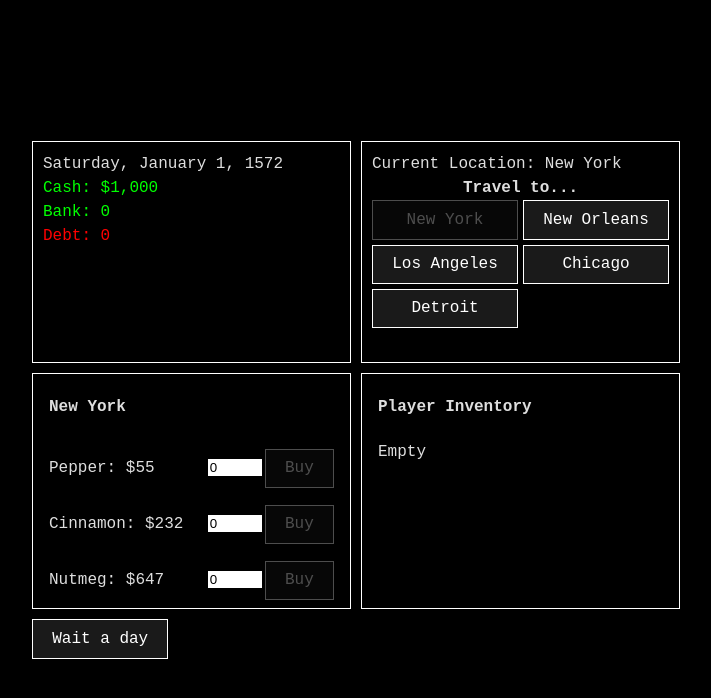
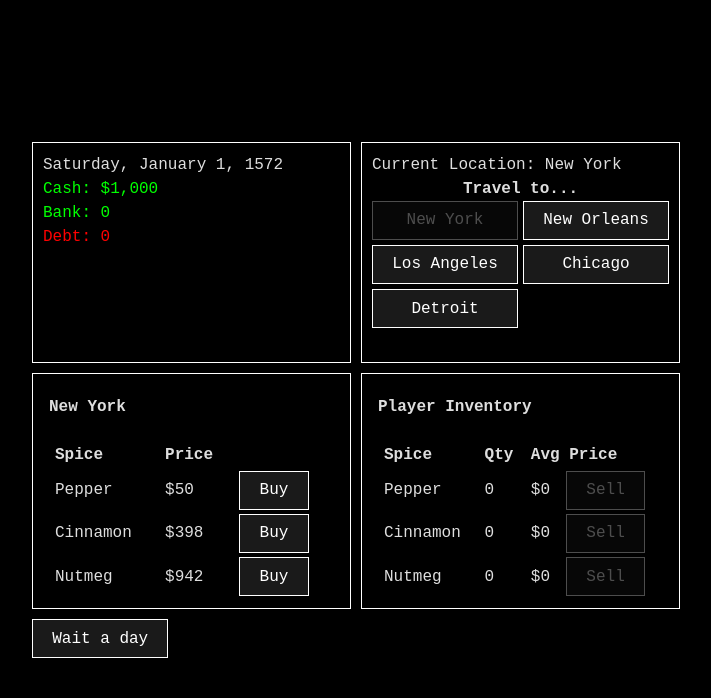
Before and after one commit to ashleyrevlett/candy-wars, a Vue app: page / in a window 1280 px wide. Shown: the top 698 px of the page, without its empty margins (284-995 px from the left). Built offline with nearby package versions, Linux system fonts and the light colour scheme.

Commit message:
Add OrderForm. Show price paid avg.

```diff
--- a/src/components/InventoryItem.vue
+++ b/src/components/InventoryItem.vue
@@ -1,54 +1,45 @@
 <script lang="ts">
-import { defineComponent } from 'vue'
+import { defineComponent, PropType } from 'vue'
+import { TransactionType } from '../types'
 
 export default defineComponent({
   props: {
     name: String,
     quantity: Number,
     price: Number,
-    canSell: Boolean,
-    canBuy: Boolean
+    transactionType: {
+      type: String as PropType<TransactionType>,
+        required: true
+    },
   },
   setup(props) {
     props.name,
     props.quantity,
     props.price,
-    props.canSell,
-    props.canBuy
+    props.transactionType
   },
-  data() {
-    return {
-      tradeQuantity : 0,
-    }
-  },
-  methods: {
-    sell() {
-      this.$emit('sell', this.tradeQuantity)
-      console.log(`Selling ${this.tradeQuantity} ${this.name}!`)
-      this.tradeQuantity = 0
-    },
-    buy() {
-      this.$emit('buy', this.tradeQuantity)
-      console.log(`Buying ${this.tradeQuantity} ${this.name}!`)
-      this.tradeQuantity = 0
-    },
-  }
 })
 </script>
 
 
 <template>
-  <section>
-    <p>{{name}}: ${{price?.toLocaleString()}} <span v-if="quantity">({{quantity}})</span></p>
-    <div class="actions" v-if="canBuy">
-      <input type="number" v-model="tradeQuantity" min="0" :max="quantity" />
-      <button @click="buy()" :disabled="tradeQuantity <= 0">Buy</button>
-    </div>
-    <div class="actions" v-if="canSell">
-      <input type="number" v-model="tradeQuantity" min="0" :max="quantity" />
-      <button @click="sell()" :disabled="tradeQuantity <= 0">Sell</button>
-    </div>
-  </section>
+  <tr>
+    <td>
+      {{name}}
+    </td>
+    <td v-if="quantity != undefined">
+      {{quantity}}
+    </td>
+    <td>
+      ${{price?.toLocaleString()}}
+    </td>
+    <td>
+      <div class="actions">
+        <button :disabled="price == undefined || price == 0" @click="$emit('order')">{{ transactionType }}</button>
+      </div>
+    </td>
+
+  </tr>
 </template>
 
 
@@ -58,16 +49,4 @@ section {
   align-items: baseline;
 }
 
-p {
-  margin-right: 10px;
-}
-.actions {
-  margin-left: auto;
-}
-
-input[type="number"] {
-  width: 50px;
-  margin-right: 3px;
-  border: 0;
-}
 </style>
--- /dev/null
+++ b/src/components/OrderForm.vue
@@ -0,0 +1,87 @@
+
+<script lang="ts">
+import { defineComponent, PropType } from 'vue'
+import { Spice } from '../models/Spice';
+import { NumberRange, TransactionType } from '../types'
+
+export default defineComponent({
+  props: {
+    transactionType: {
+      type: String as PropType<TransactionType>,
+      required: false
+    },
+    spice: {
+      type: Object as PropType<Spice>,
+      required: true
+    },
+    allowedRange: {
+      type: Object as PropType<NumberRange>,
+      required: true
+    },
+  },
+  setup(props) {
+    props.transactionType,
+    props.spice,
+    props.allowedRange
+  },
+  data() {
+    return {
+      tradeQuantity : this.allowedRange.min,
+    }
+  },
+  methods: {
+    transact() {
+      if (!this.transactionType) return
+      this.tradeQuantity = Math.min(this.allowedRange.max, this.tradeQuantity)
+
+      this.$emit(this.transactionType.toLowerCase(), this.spice.spiceType, this.tradeQuantity)
+      console.log(`${this.transactionType.toLowerCase()} ${this.tradeQuantity} ${this.spice.spiceType}!`)
+      this.tradeQuantity = this.allowedRange.min
+    },
+  }
+})
+</script>
+
+
+<template>
+  <section>
+    <button class="cancel" @click="$emit('closeForm')">X</button>
+    <div>
+      {{ spice.spiceType }}: ${{ spice.price.toLocaleString() }}
+      <form>
+        <label for="qty">Qty: </label>
+        <input name="qty" type="number" v-model="tradeQuantity" :min="allowedRange.min" :max="allowedRange.max" />
+        <button type="submit" @click="(e) => { e.preventDefault(); transact() }">{{ transactionType }}</button>
+      </form>
+      <p>Max you can {{ transactionType?.toLowerCase() }}: <a href="/#" @click="(e) => { e.preventDefault(); tradeQuantity = allowedRange.max }">{{ allowedRange.max }}</a></p>
+    </div>
+  </section>
+</template>
+
+
+<style scoped>
+
+section {
+  border: 1px solid white;
+  height: 200px;
+  width: 320px;
+  background-color: black;
+  display: flex;
+  flex-direction: column;
+  position: fixed;
+  left: 50%;
+  margin-left: -160px;
+  margin-top: 100px;
+  z-index: 1;
+  box-shadow: 5px 5px rgba(66, 66, 66,.8);
+}
+
+button.cancel {
+  margin-left: auto;
+}
+
+div {
+  padding: 1rem;
+}
+
+</style>
--- a/src/models/Location.ts
+++ b/src/models/Location.ts
@@ -1,16 +1,15 @@
 import { LocationSpice } from './LocationSpice'
-import { CityName, SpiceType } from '../types'
+import { CityName, SpiceType, SPICE_ORDER } from '../types'
 
 export class Location {
   name: CityName
-  inventory : Array<LocationSpice> = [
-    new LocationSpice('Pepper'),
-    new LocationSpice('Cinnamon'),
-    new LocationSpice('Nutmeg'),
-  ]
+  inventory : Array<LocationSpice> = []
 
   constructor(name : CityName) {
     this.name = name
+    SPICE_ORDER.forEach(spice => {
+      this.inventory.push(new LocationSpice(spice))
+    });
   }
 
   getPrice(spiceName : SpiceType) {
--- a/src/models/Player.ts
+++ b/src/models/Player.ts
@@ -1,4 +1,4 @@
-import { SpiceType } from '../types'
+import { SpiceType, SPICE_ORDER } from '../types'
 import { PlayerSpice } from './PlayerSpice'
 
 export class Player {
@@ -9,6 +9,9 @@ export class Player {
   constructor(name: string, cash: number){
     this.name = name
     this.cash = cash
+    SPICE_ORDER.forEach(spice => {
+      this.inventory.push(new PlayerSpice(spice, 0, 0))
+    });
   }
 
   getQuantity(spiceName : SpiceType) {
@@ -20,8 +23,9 @@ export class Player {
     const mySpice = this.inventory.find(spice => spice.spiceType == spiceName)
     if (!mySpice || quantity > mySpice.quantity)
       return
+    this.cash += quantity * price
     mySpice.quantity -= quantity
-    this.cash += quantity * price
+    if (mySpice.quantity == 0) mySpice.price = 0
   }
 
   buy (spiceName : SpiceType, quantity : number, price : number) {
@@ -30,8 +34,7 @@ export class Player {
       mySpice = new PlayerSpice(spiceName, quantity, price)
       this.inventory.push(mySpice)
     } else {
-      mySpice.quantity += quantity
-      mySpice.price = price
+      mySpice.addQuantity(quantity, price)
     }
     this.cash -= quantity * price
   }
--- a/src/models/PlayerSpice.ts
+++ b/src/models/PlayerSpice.ts
@@ -8,4 +8,14 @@ export class PlayerSpice extends Spice {
     this.quantity = quantity
     this.price = price
   }
+
+  addQuantity(newQuantity : number, newPrice : number) {
+    const priceList = Array(this.quantity).fill(this.price)
+    const newList = Array(newQuantity).fill(newPrice)
+    const allPrices = priceList.concat(newList)
+    const total = allPrices.reduce((acc, c) => acc + c, 0);
+    const avgPrice = Math.ceil(total / allPrices.length)
+    this.quantity += newQuantity
+    this.price = avgPrice
+  }
 }
--- a/src/style.css
+++ b/src/style.css
@@ -11,12 +11,12 @@
 
 a {
   font-weight: 500;
-  color: #646cff;
-  text-decoration: inherit;
+  color: white;
+  text-decoration: underline;
 }
 
 a:hover {
-  color: #535bf2;
+  color: rgb(0, 255, 0);
 }
 
 body {
@@ -44,6 +44,7 @@ button {
   cursor: pointer;
   transition: border-color 0.25s;
 }
+
 button:not(:disabled):hover {
   border-color: rgb(0, 255, 0);
 }
@@ -62,6 +63,7 @@ button:disabled {
 #app {
   max-width: 1280px;
   margin: 0 auto;
+  position: relative;
 }
 
 .text-green {
@@ -79,3 +81,22 @@ button:disabled {
 .bold {
   font-weight: bold;
 }
+
+table {
+  border-collapse: collapse;
+  margin-bottom: 10px;
+  width: 100%;
+}
+
+td, th {
+  text-align: left;
+  padding: 2px 6px;
+  border: 0;
+}
+
+input[type="number"] {
+  width: 50px;
+  height: 36px;
+  margin-right: 3px;
+  border: 0;
+}
--- a/src/types.ts
+++ b/src/types.ts
@@ -3,3 +3,5 @@ export type SpiceType = 'Nutmeg' | 'Pepper' | 'Cinnamon'
 export type TransactionType = 'Buy' | 'Sell'
 export type CityName = 'Los Angeles' | 'New York' | 'New Orleans' | 'Chicago' | 'Detroit'
 export type NumberRange = { min: number, max: number }
+
+export const SPICE_ORDER : Array<SpiceType> = [ 'Pepper', 'Cinnamon', 'Nutmeg' ]
--- a/src/views/Game.vue
+++ b/src/views/Game.vue
@@ -8,16 +8,28 @@ import { Player } from '../models/Player'
 import InventoryItem from '../components/InventoryItem.vue';
 import StatsBox from '../components/StatsBox.vue';
 import LocationsBox from '../components/LocationsBox.vue';
+import OrderForm from '../components/OrderForm.vue';
+import { Spice } from '../models/Spice';
 
 export default defineComponent({
   components: {
     InventoryItem,
     StatsBox,
-    LocationsBox
+    LocationsBox,
+    OrderForm
   },
-  data() {
+  data() : {
+    activeSpice:  undefined | Spice,
+    activeTransaction: undefined | TransactionType,
+    currentDay : Date,
+    locations: Array<Location>,
+    currentLocationIndex: number,
+    player: Player
+  } {
     return {
-      currentDay :  new Date('January 1, 1572 12:00:00'),
+      activeSpice: undefined,
+      activeTransaction: undefined,
+      currentDay : new Date('January 1, 1572 12:00:00'),
       locations: [
         new Location('New York'),
         new Location('New Orleans'),
@@ -32,6 +44,24 @@ export default defineComponent({
   computed: {
     currentLocation() {
       return this.locations[this.currentLocationIndex]
+    },
+    minTransaction() {
+      if (!this.activeSpice || !this.activeTransaction) return 0
+      if (this.activeTransaction == 'Buy') {
+        return 1
+      } else if (this.activeTransaction == 'Sell' && this.player.getQuantity(this.activeSpice?.spiceType) > 0) {
+        return 1
+      }
+      return 0
+    },
+    maxTransaction() {
+      if (!this.activeSpice || !this.activeTransaction) return 0
+      if (this.activeTransaction == 'Buy') {
+        return Math.floor(this.player.cash / this.activeSpice?.price)
+      } else if (this.activeTransaction == 'Sell') {
+        return this.player.getQuantity(this.activeSpice?.spiceType)
+      }
+      return 0
     }
   },
   methods: {
@@ -41,14 +71,16 @@ export default defineComponent({
         return
       this.player.buy(spice, quantity, price)
       console.log(`\n!!! ${this.player.name} bought ${quantity} ${spice} in ${this.currentLocation.name} for a total of $${(quantity * price).toLocaleString()}`)
+      this.activeSpice = undefined;
+      this.activeTransaction = undefined;
     },
 
     sell(spice: SpiceType, quantity : number) {
-      if (quantity > this.player.getQuantity(spice))
-        return
       const price = this.currentLocation.getPrice(spice)
       this.player.sell(spice, quantity, price)
       console.log(`\n!!! ${this.player.name} sold ${quantity} ${spice} in ${this.currentLocation.name} for a total of $${(quantity * price).toLocaleString()}`)
+      this.activeSpice = undefined;
+      this.activeTransaction = undefined;
     },
 
     travelTo(index : number) {
@@ -78,6 +110,16 @@ export default defineComponent({
 
 <template>
 
+  <OrderForm
+    v-if="activeSpice != null"
+    :transaction-type="activeTransaction"
+    :spice="activeSpice"
+    :allowed-range="{ min: minTransaction, max: maxTransaction  }"
+    @buy="buy"
+    @sell="sell"
+    @closeForm="activeSpice = undefined"
+  />
+
   <div class="top-row">
     <StatsBox :cash="player.cash" :day="currentDay" />
     <LocationsBox :locations="locations" :currentLocation="currentLocation" @travelTo="travelTo" />
@@ -86,26 +128,48 @@ export default defineComponent({
   <div class="trade-box">
     <section>
       <h4>{{ currentLocation.name }}</h4>
+      <table>
+        <thead>
+          <tr>
+            <th>Spice</th>
+            <th>Price</th>
+            <th></th>
+          </tr>
+        </thead>
+        <tbody>
           <InventoryItem
             v-for="(item, index) in currentLocation.inventory"
             :key="`item-${currentLocation.name}-${index}`"
             :name="item.spiceType"
             :price="item.price"
-        :canBuy="true"
-        @buy="(qty) => buy(item.spiceType, qty)"
+            transaction-type="Buy"
+            @order="activeSpice = item; activeTransaction = 'Buy'"
           />
+        </tbody>
+      </table>
     </section>
     <section>
       <h4>Player Inventory</h4>
+      <table>
+        <thead>
+          <tr>
+            <th>Spice</th>
+            <th>Qty</th>
+            <th colspan="2">Avg Price</th>
+          </tr>
+        </thead>
+        <tbody>
           <InventoryItem
             v-for="(item, index) in player.inventory"
             :key="`item-${player.name}-${index}`"
             :name="item.spiceType"
             :quantity="item.quantity"
             :price="item.price"
-        :canSell="true"
-        @sell="(qty) => sell(item.spiceType, qty)"
+            transaction-type="Sell"
+            @order="activeSpice = item; activeTransaction = 'Sell'"
           />
+        </tbody>
+      </table>
       <p v-if="player.inventory.length == 0">Empty</p>
     </section>
   </div>
```
Lines whose indentation alone changed are shown as unchanged.
